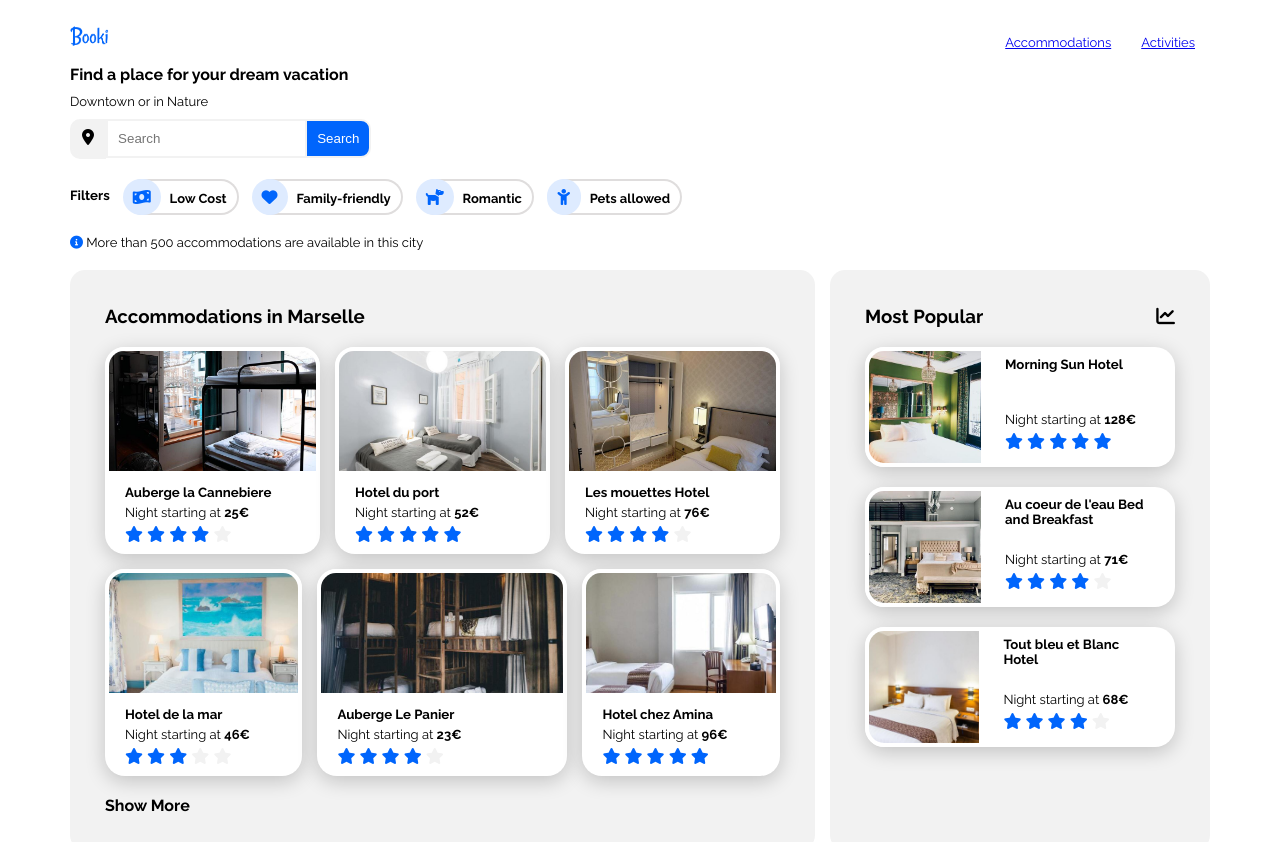
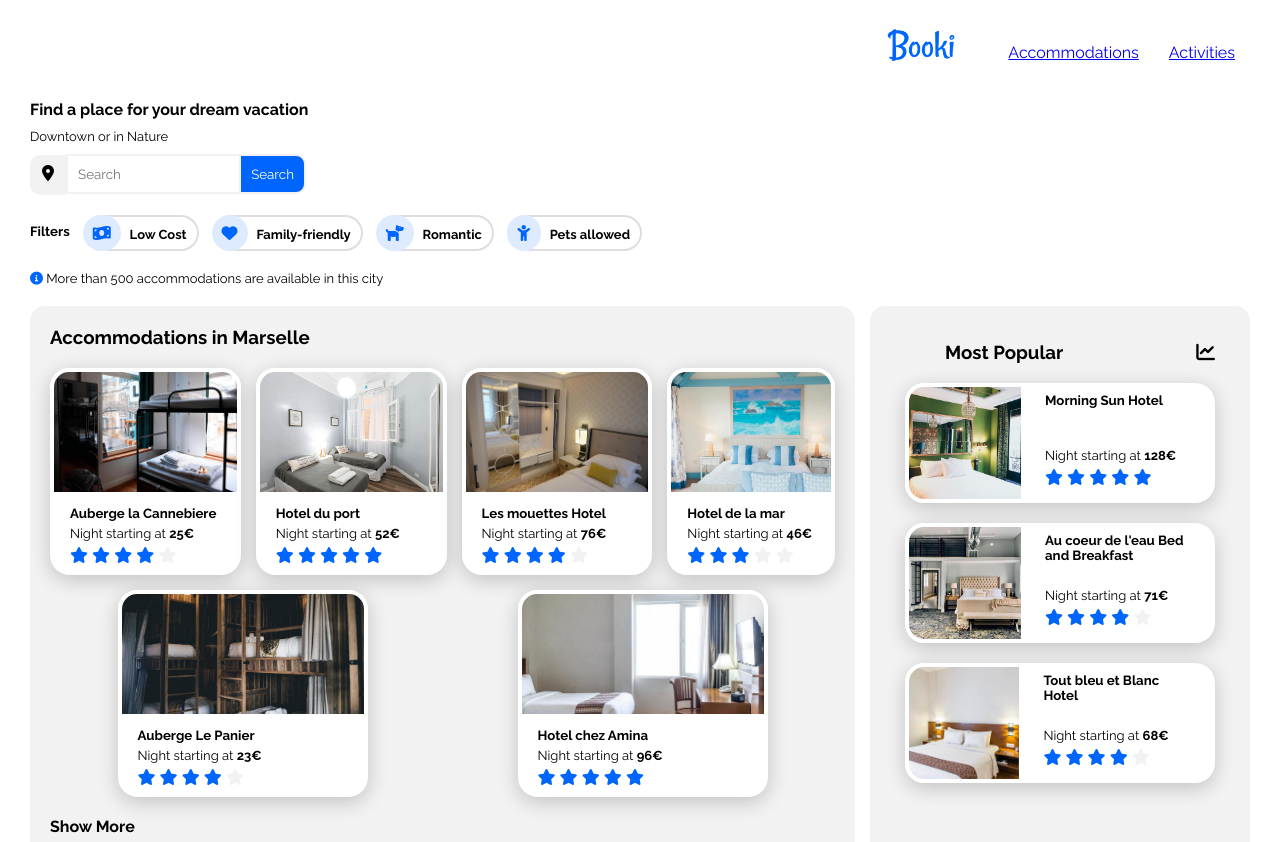
Before and after one commit to ShannonGlass23/Project-2, a plain HTML site: page index.html in a window 1280 px wide. Shown: the top 842 px of the page. Drawn offline with Linux system fonts and the light colour scheme.

Commit message:
Progress 1-17-2022

```diff
--- a/CSS/medium_resolution.css
+++ b/CSS/medium_resolution.css
@@ -5,3 +5,10 @@
 .search-form-mobile {
 	display: none;
 }
+
+header ul {
+    top: 0;
+    right: 180px;
+    position: absolute;
+    width: 30%;
+}
--- a/CSS/style.css
+++ b/CSS/style.css
@@ -13,11 +13,19 @@
 
 body {
 	margin: 0;
+	background-color: #ddd;
 }
 
 @font-face {
 	font-family: 'Raleway';
 	src: url('https://fonts.google.com/');
+}
+
+* {
+	margin: 0;
+	padding: 0;
+	font-family: 'Raleway', sans-serif;
+	box-sizing: border-box;
 }
 
 .font-small:hover {
@@ -31,11 +39,10 @@ body {
 }
 
 .logo {
-	width: 60px;
-	height: 30px;
-	margin-top: 20px;
-	margin-bottom: 10px;
-}
+	/* width: 60px;  */
+	height: 50px;
+	margin: 20px 0 10px 20px;
+	align-self: flex-start;}
 
 .find-a-place-bottom {
 	margin-bottom: 10px;
@@ -61,6 +68,44 @@ h4 {
 
 .font-bold {
 	font-weight: bold;
+}
+
+header {
+	display: block;
+}
+
+header img {
+	height: 50px;
+	margin: 0;
+}
+
+header ul {
+	/* width: 25%; */
+	Margin-right: auto;
+}
+
+ul {
+	display: flex;
+	justify-content: end;
+	list-style: none;
+}
+
+ul {
+	margin-block-start: 1em;
+    margin-block-end: 1em;
+    margin-inline-start: 0px;
+    margin-inline-end: 0px;
+    padding-inline-start: 40px;
+}
+
+
+header ul li a {
+	display: inline-block;
+	width: 100%;
+	border: none;
+	font-size: 16px;
+	padding-bottom: 10px;
+	/* border-bottom: 3px solid var(); */
 }
 
 #search-form {
@@ -127,15 +172,17 @@ submit:active {
 }
 
 .container {
-	max-width: 1200px;
-	margin: auto;
+	position: relative;
+	max-width: 1440px;
+	margin: 0 auto 20px;
+	background-color: #fff;
 	padding: 0 30px;
 }
 
 .accomm-background {
 	background-color: #F2F2F2;
 	border-radius: 15px;
-	padding: 15px;
+	/* padding: 15px; */
 }
 
 .pop-background {
--- a/index.html
+++ b/index.html
@@ -27,11 +27,11 @@
 
 <body>
 
-
   <div class="container">
-    <nav class="navbar">
-      <ul class="navbar-items">
-        <li class="nav-heading-split"><img class="logo" src="./images/logo/Booki.png" alt="Booki company logo"></li>
+    <header class="navbar nav-heading-split">
+      <!-- <img src="./images/logo/Booki.png" alt="Booki company logo"> -->
+      <ul class="navbar-items ">
+        <li><img class="logo" src="./images/logo/Booki.png" alt="Booki company logo"></li>
         <li class="font-small"><a href="#accomm">Accommodations</a></li>
         <li class="font-small"><a href="#activ">Activities</a></li>
       </ul>
```
